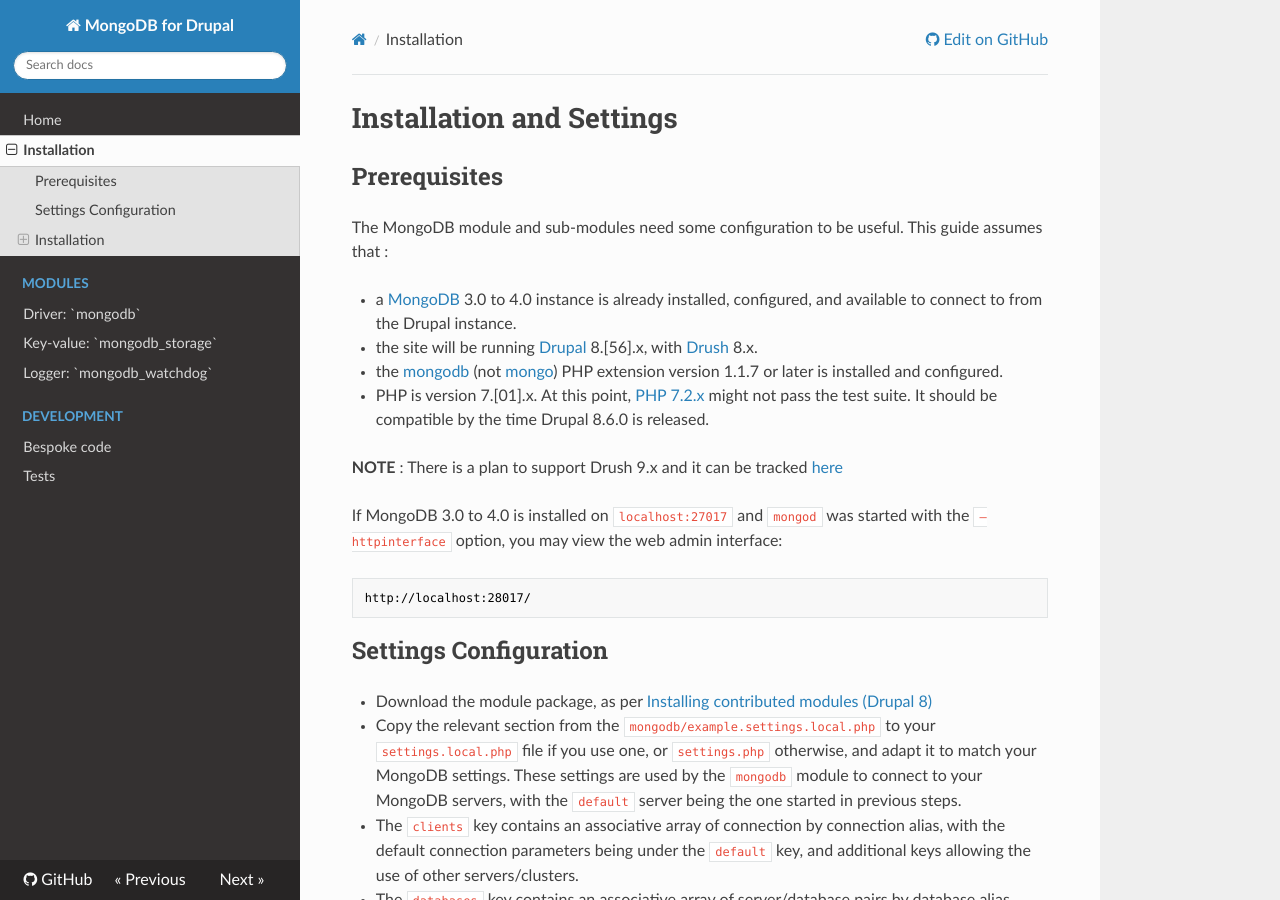
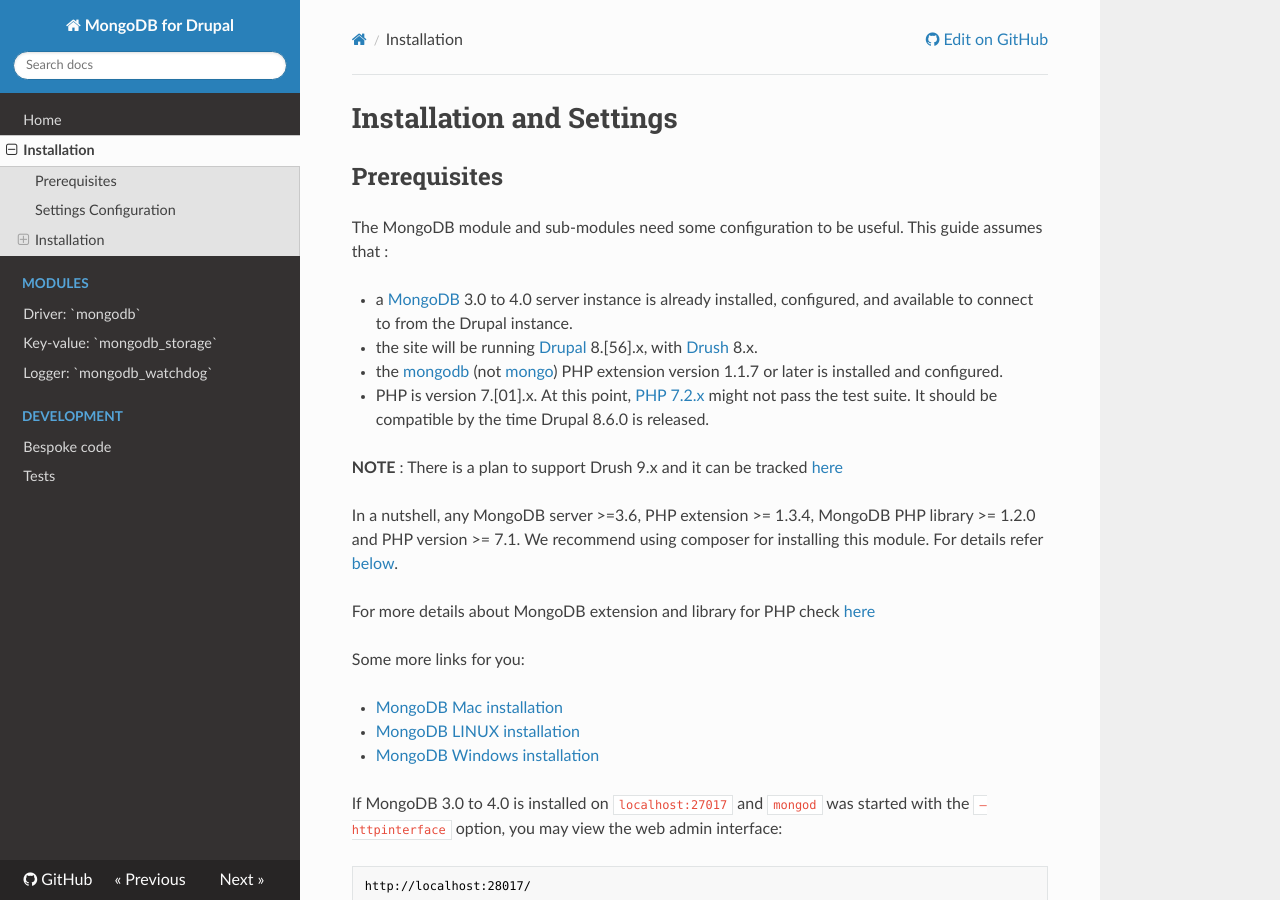
Before and after one commit to fgm/mongodb, an MkDocs documentation site: the page built from docs/install.md, in a window 1280 px wide and 900 px high. Built offline with MkDocs 1.6.1, drawn with Linux system fonts in a browser that asks for light colours; nearby versions of some CDN libraries; old or Windows-style settings are respelled for this version of MkDocs.

```diff
--- a/docs/install.md
+++ b/docs/install.md
@@ -3,7 +3,7 @@
 The MongoDB module and sub-modules need some configuration to be useful. This
 guide assumes that :
 
-* a [MongoDB][download] 3.0 to 4.0 instance is already installed, configured, and
+* a [MongoDB][download] 3.0 to 4.0 server instance is already installed, configured, and
   available to connect to from the Drupal instance.
 * the site will be running [Drupal][drupal] 8.[56].x, with [Drush][drush] 8.x.
 * the [mongodb][mongodb] (not [mongo][mongo]) PHP extension version 1.1.7 or
@@ -13,6 +13,16 @@ guide assumes that :
 
 **NOTE** : There is a plan to support Drush 9.x and it can be tracked [here][drush9]
 
+In a nutshell, any MongoDB server >=3.6, PHP extension >= 1.3.4, MongoDB PHP library >= 1.2.0 and PHP version >= 7.1. We recommend using composer for installing this module. For details refer [below](#composer-requirements).
+
+For more details about MongoDB extension and library for PHP check [here][PHPMongoDBext]
+
+ Some more links for you:
+
+   * [MongoDB Mac installation][MongoDBMac]
+   * [MongoDB LINUX installation][MongoDBLinux]
+   * [MongoDB Windows installation][MongoDBWindows]
+
 [download]: https://www.mongodb.org/downloads
 [drupal]: https://www.drupal.org/project/drupal
 [drush]: https://www.drupal.org/project/drush
```
Also changed, not shown: other parts of docs/install.md (+4 -0 lines), docs/modules/mongodb_watchdog.md (+2 -2 lines).
